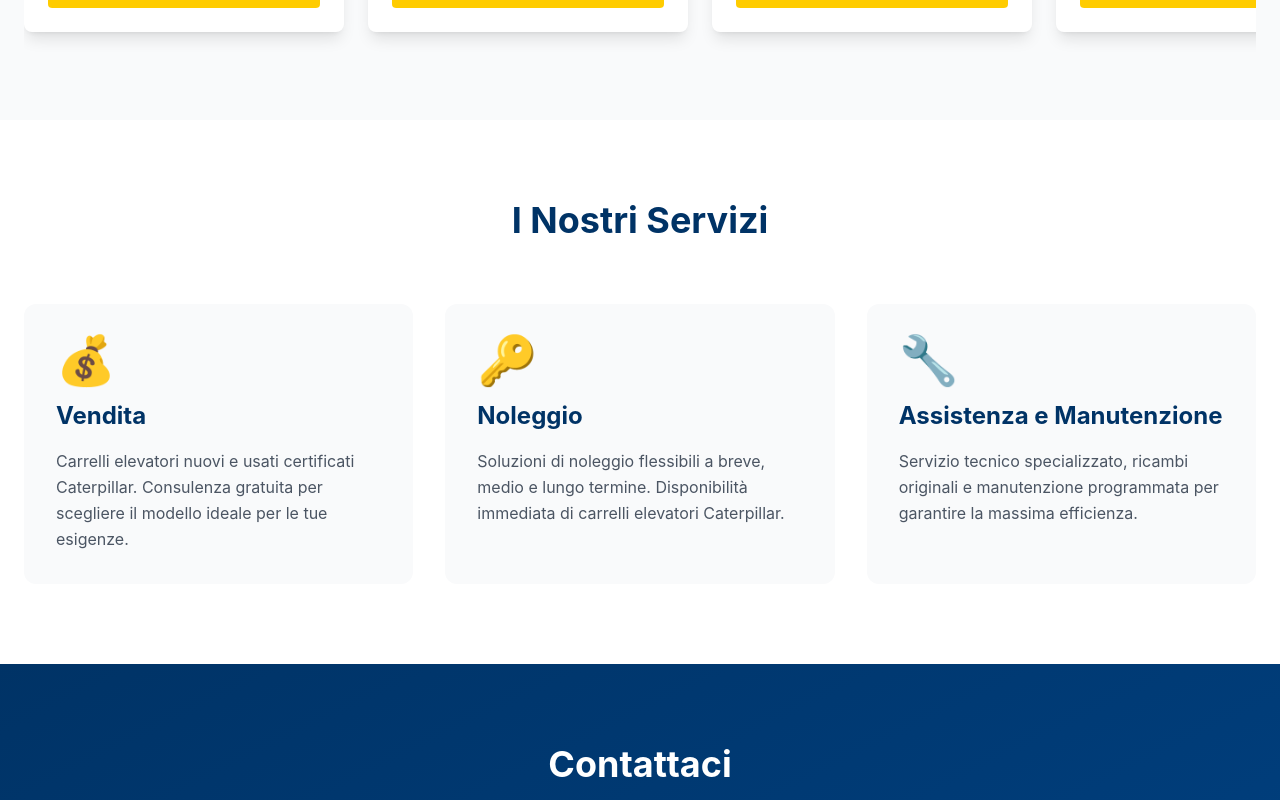
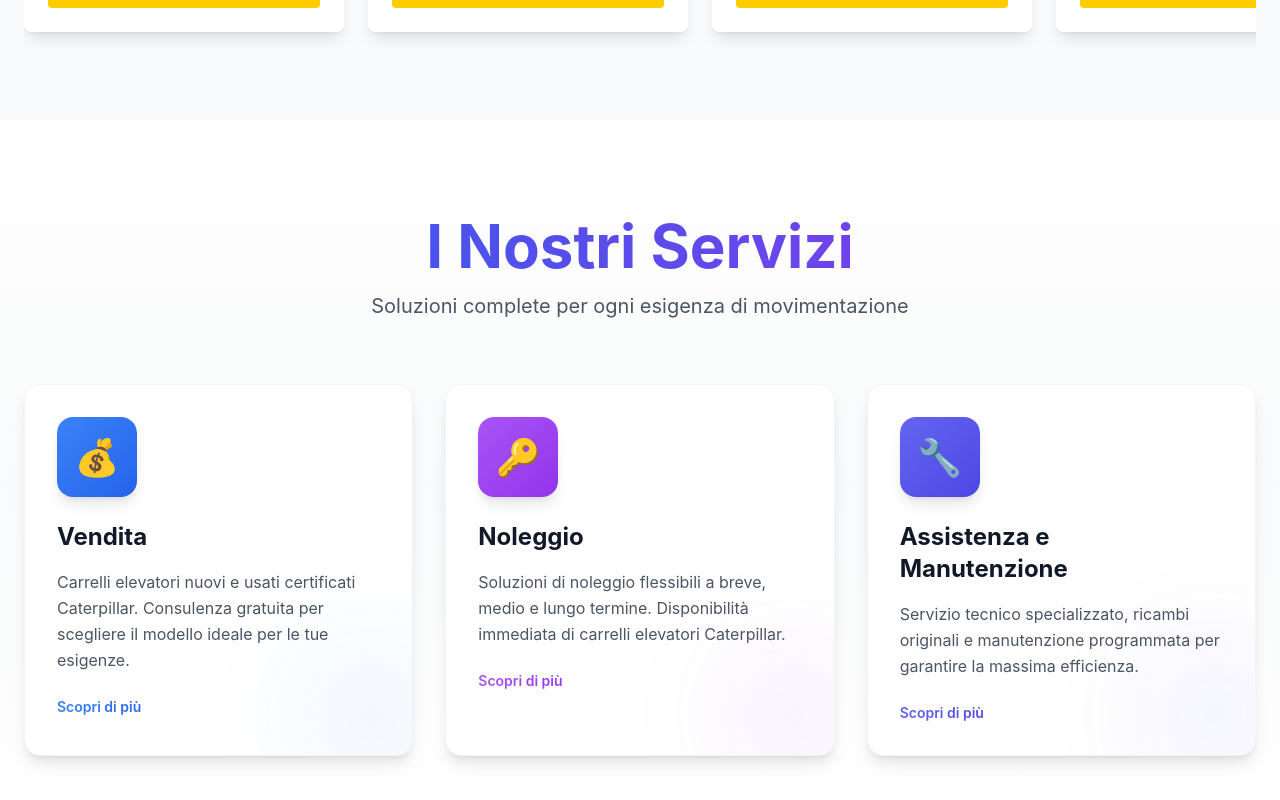
Before and after one commit to MvcIt00/html-starter, a Next.js app: page / in a window 1280 px wide. Shown: the part 1200-2000 px from the top of the page. Built offline with nearby package versions, Linux system fonts and the light colour scheme.

Commit message:
Update Services with modern card design and gradients
Updated service descriptions and improved section styling.

```diff
--- a/app/components/Services.tsx
+++ b/app/components/Services.tsx
@@ -1,37 +1,74 @@
+'use client'
+
 export default function Services() {
   const services = [
     {
       id: 1,
       icon: '💰',
       title: 'Vendita',
-      description: 'Carrelli elevatori nuovi e usati certificati Caterpillar. Consulenza gratuita per scegliere il modello ideale per le tue esigenze.'
+      description: 'Carrelli elevatori nuovi e usati certificati Caterpillar. Consulenza gratuita per scegliere il modello ideale per le tue esigenze.',
+      gradient: 'from-blue-500 to-blue-600'
     },
     {
       id: 2,
       icon: '🔑',
       title: 'Noleggio',
-      description: 'Soluzioni di noleggio flessibili a breve, medio e lungo termine. Disponibilità immediata di carrelli elevatori Caterpillar.'
+      description: 'Soluzioni di noleggio flessibili a breve, medio e lungo termine. Disponibilità immediata di carrelli elevatori Caterpillar.',
+      gradient: 'from-purple-500 to-purple-600'
     },
     {
       id: 3,
       icon: '🔧',
       title: 'Assistenza e Manutenzione',
-      description: 'Servizio tecnico specializzato, ricambi originali e manutenzione programmata per garantire la massima efficienza.'
+      description: 'Servizio tecnico specializzato, ricambi originali e manutenzione programmata per garantire la massima efficienza.',
+      gradient: 'from-indigo-500 to-indigo-600'
     }
   ]
 
   return (
-    <section id="servizi" className="py-20 bg-white">
+    <section id="servizi" className="py-24 bg-gradient-to-b from-white via-gray-50 to-white">
       <div className="container mx-auto px-6">
-        <h2 className="text-4xl font-bold text-center mb-16 text-[#003366]">
-          I Nostri Servizi
-        </h2>
+        <div className="text-center mb-16">
+          <h2 className="text-5xl md:text-6xl font-bold mb-4 bg-gradient-to-r from-blue-600 to-purple-600 text-transparent bg-clip-text">
+            I Nostri Servizi
+          </h2>
+          <p className="text-xl text-gray-600 max-w-2xl mx-auto">
+            Soluzioni complete per ogni esigenza di movimentazione
+          </p>
+        </div>
+
         <div className="grid md:grid-cols-3 gap-8">
           {services.map((service) => (
-            <div key={service.id} className="bg-gray-50 rounded-xl p-8 hover:shadow-xl transition-all hover:-translate-y-1">
-              <div className="text-5xl mb-4">{service.icon}</div>
-              <h3 className="text-2xl font-bold mb-4 text-[#003366]">{service.title}</h3>
-              <p className="text-gray-600 leading-relaxed">{service.description}</p>
+            <div
+              key={service.id}
+              className="group relative bg-white rounded-2xl p-8 shadow-lg hover:shadow-2xl transition-all duration-500 hover:-translate-y-2 overflow-hidden border border-gray-100"
+            >
+              {/* Gradient overlay on hover */}
+              <div className={`absolute inset-0 bg-gradient-to-br ${service.gradient} opacity-0 group-hover:opacity-5 transition-opacity duration-500`} />
+
+              {/* Icon with gradient background */}
+              <div className={`relative w-20 h-20 mb-6 rounded-2xl bg-gradient-to-br ${service.gradient} flex items-center justify-center text-4xl transform group-hover:scale-110 group-hover:rotate-3 transition-all duration-500 shadow-lg`}>
+                {service.icon}
+              </div>
+
+              {/* Content */}
+              <div className="relative">
+                <h3 className="text-2xl font-bold mb-4 text-gray-900 group-hover:text-blue-600 transition-colors duration-300">
+                  {service.title}
+                </h3>
+                <p className="text-gray-600 leading-relaxed mb-6">
+                  {service.description}
+                </p>
+
+                {/* Call to action */}
+                <button className={`text-sm font-semibold bg-gradient-to-r ${service.gradient} text-transparent bg-clip-text group-hover:underline flex items-center gap-2`}>
+                  Scopri di più
+                  <span className="transform group-hover:translate-x-1 transition-transform">→</span>
+                </button>
+              </div>
+
+              {/* Decorative element */}
+              <div className={`absolute -bottom-2 -right-2 w-24 h-24 bg-gradient-to-br ${service.gradient} rounded-full blur-3xl opacity-20 group-hover:opacity-30 transition-opacity duration-500`} />
             </div>
           ))}
         </div>
```
